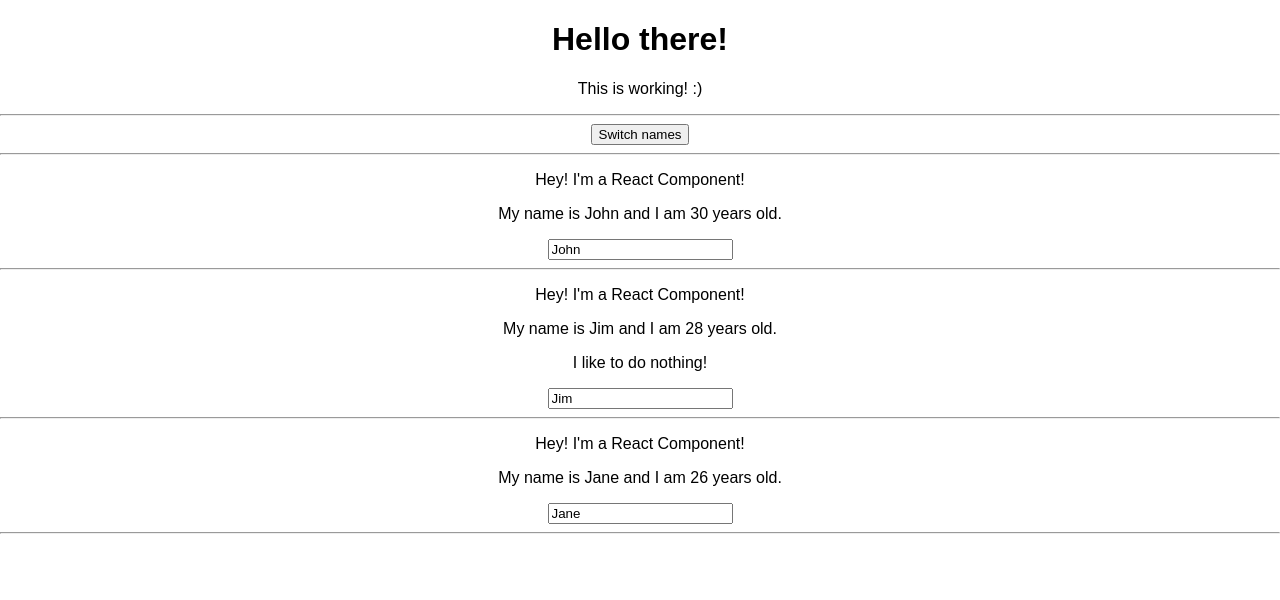
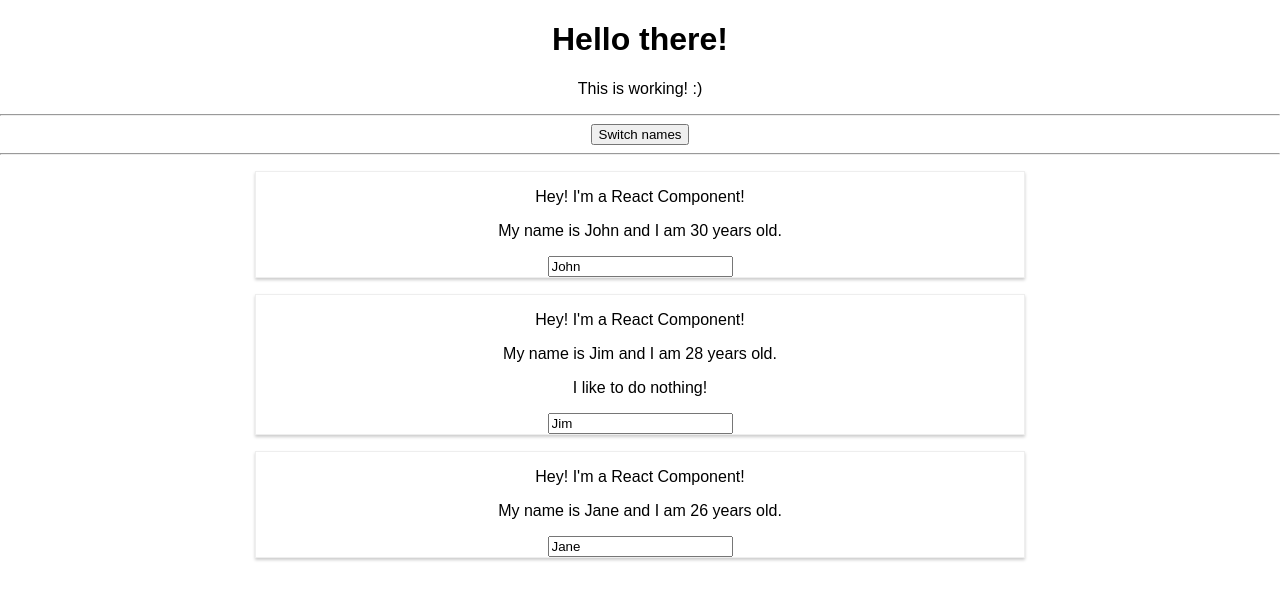
Before and after one commit to artemdwo/simple-react-app-tested, a React (Create React App) app: page / in a window 1280 px wide. Shown: the top 600 px of the page. Built offline with nearby package versions, Linux system fonts and the light colour scheme.

Commit message:
[ADD] CSS styling for <Person> element

```diff
--- /dev/null
+++ b/src/Person/Person.css
@@ -0,0 +1,8 @@
+.Person {
+    width: 60%;
+    margin: 16px auto;
+    border: 1px solid #eee;
+    box-shadow: 0 2px 3px #ccc;
+    padding: 16 px;
+    text-align: center;
+}
--- a/src/Person/Person.js
+++ b/src/Person/Person.js
@@ -1,13 +1,14 @@
 import React from 'react';
+
+import './Person.css'
 
 const person = (props) => {
     return (
-        <div>
+        <div className="Person">
             <p>Hey! I'm a React Component!</p>
             <p onClick={props.clickRef}>My name is {props.name} and I am {props.age} years old.</p>
             <p>{props.children}</p>
             <input type="text" onChange={props.changedRef} value={props.name}/>
-            <hr/>
         </div>
     )
 }
```
